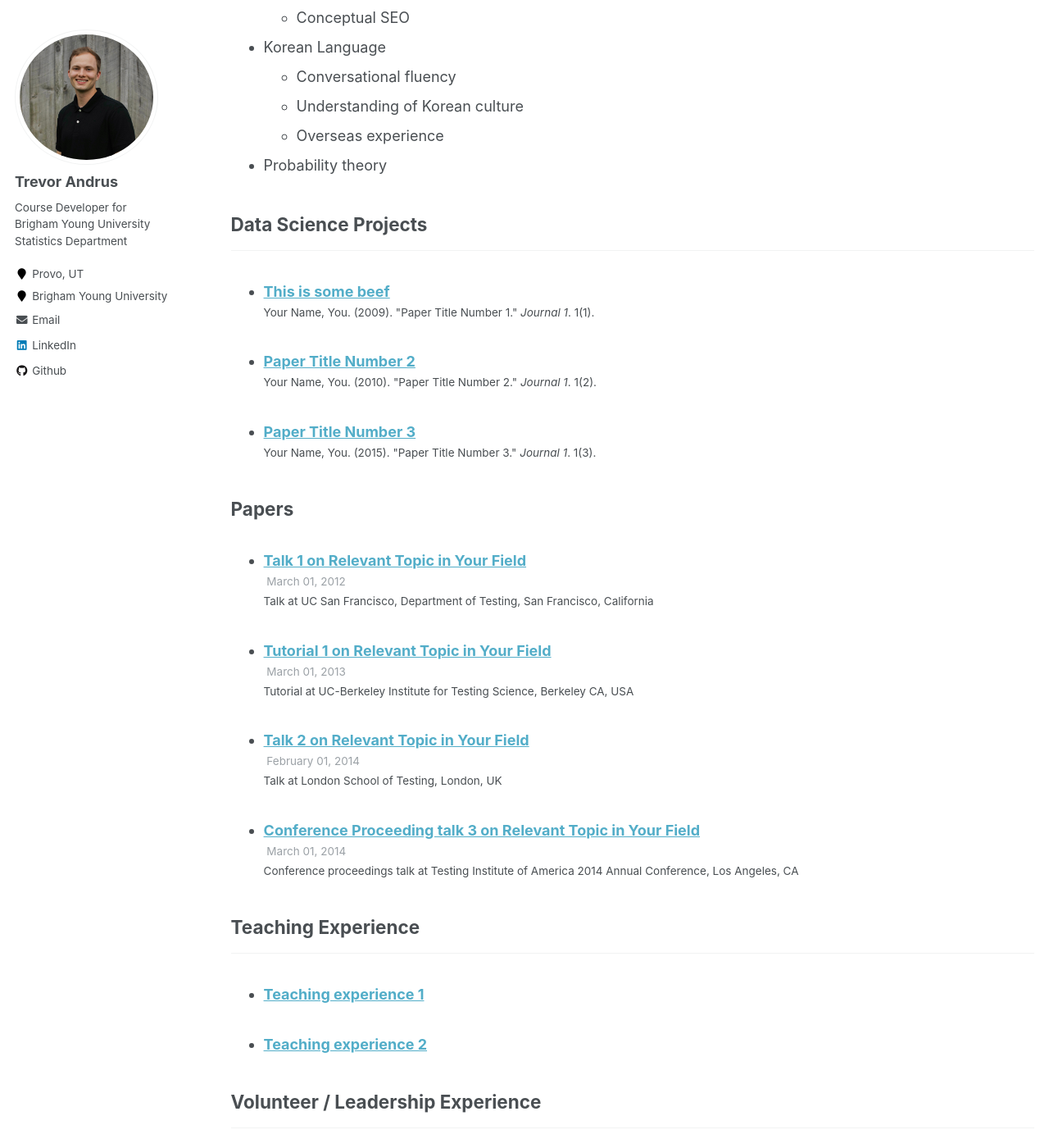
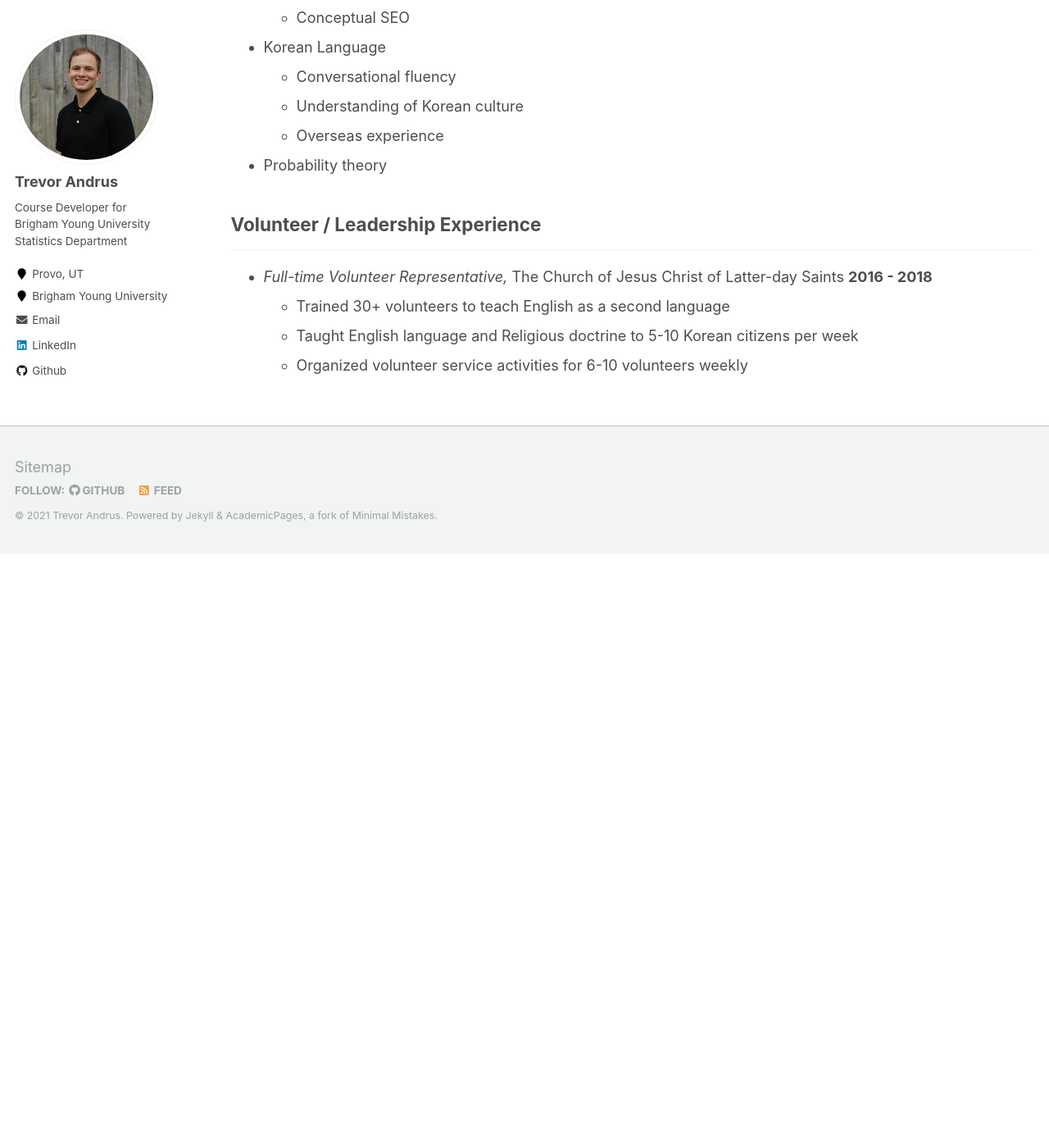
Before and after one commit to Andrustn/Andrustn.github.io, a Jekyll site: the page built from _pages/cv.md, in a window 1280 px wide and 1400 px high, scrolled down 3590 px. Shown: the whole window at 82% size. Built offline with Jekyll 4.4.1, drawn with Linux system fonts in a browser that asks for light colours; after the commit the page ends 4265 px from its top, so only the background shows below that; some of the changed text lies outside the part shown.

Commit message:
Update cv.md

```diff
--- a/_pages/cv.md
+++ b/_pages/cv.md
@@ -122,24 +122,10 @@ Advanced Studies Diploma, June 2016
   * Overseas experience
 * Probability theory
 
-## Data Science Projects
----
-  <ul>{% for post in site.publications %}
-    {% include archive-single-cv.html %}
-  {% endfor %}</ul>
-
-Papers
----
-  <ul>{% for post in site.talks %}
-    {% include archive-single-talk-cv.html %}
-  {% endfor %}</ul>
-
-## Teaching Experience
----
-  <ul>{% for post in site.teaching %}
-    {% include archive-single-cv.html %}
-  {% endfor %}</ul>
 
 ## Volunteer / Leadership Experience
 ---
-* Currently signed in to 43 different slack teams
+* *Full-time Volunteer Representative,* The Church of Jesus Christ of Latter-day Saints **2016 - 2018**
+  * Trained 30+ volunteers to teach English as a second language
+  * Taught English language and Religious doctrine to 5-10 Korean citizens per week
+  * Organized volunteer service activities for 6-10 volunteers weekly
```
